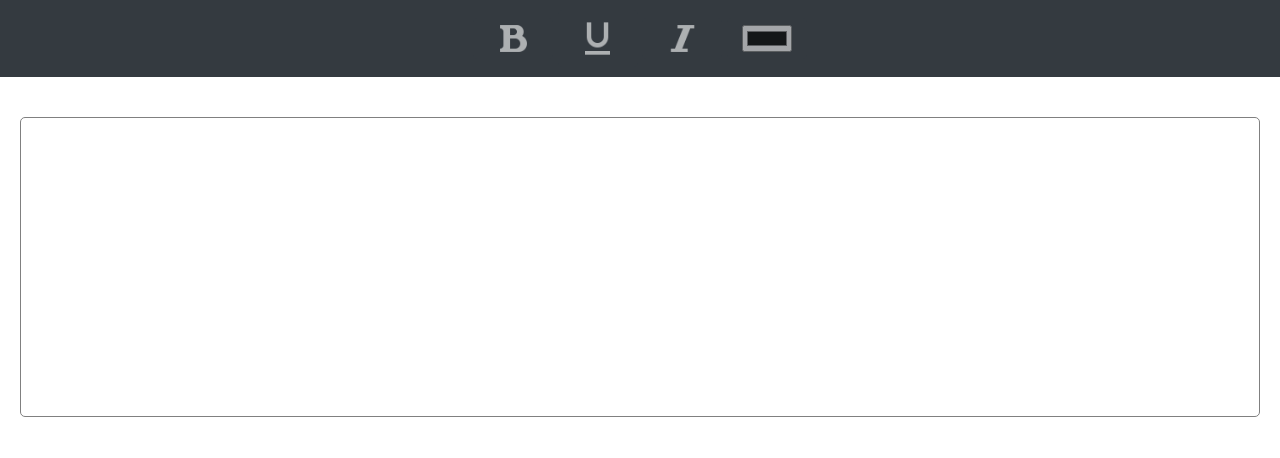
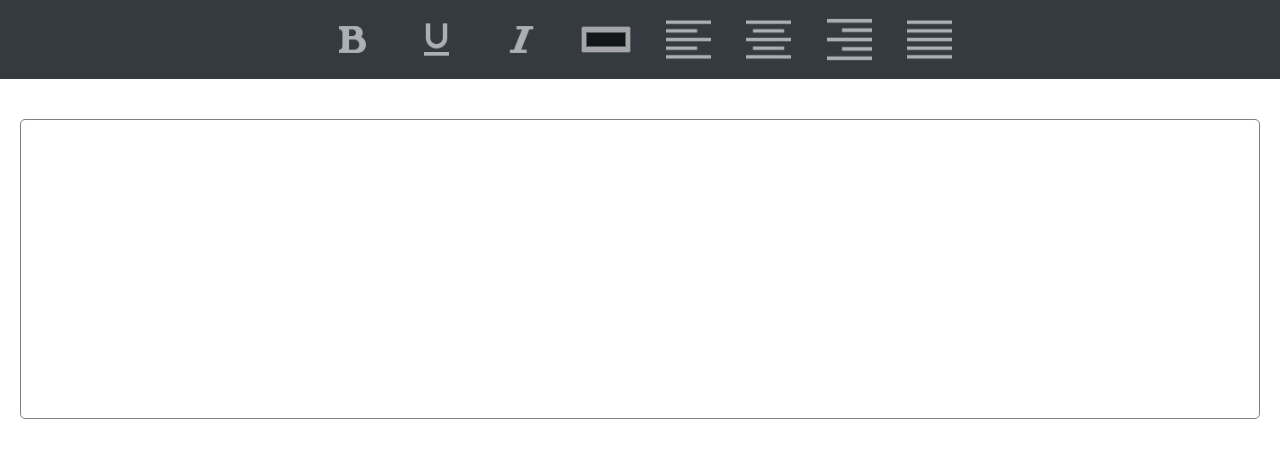
Before and after one commit to damithdiv17/TextEditor, a plain HTML site: page index.html in a window 1280 px wide. Drawn offline with nearby package versions, Linux system fonts and the light colour scheme.

Commit message:
Add text Allign features

```diff
--- a/index.html
+++ b/index.html
@@ -45,6 +45,12 @@
     opacity: 60%;
 }
 
+
+.images3{
+    width: 90%;
+    height: 90%;
+    opacity: 60%;
+}
     </style>
 </head>
 
@@ -57,6 +63,10 @@
             <button type="button" class="btn bg-dark bt" onclick="applyStyle('underline')"><img class="images2" src="Resources/format_underline_white_192x192.png" alt=""></button>
             <button type="button" class="btn bg-dark bt" onclick="applyStyle('italic')"><img class="images1" src="Resources/italic-xxl.png" alt=""></button>
             <button type="button" class="btn bg-dark bt"><input type="color" id="fontColorPicker" class="picker"></button>
+            <button type="button" class="btn bg-dark" onclick="applyAlignment('left')"><img class="images3" src="Resources/left.png" alt=""></button>
+            <button type="button" class="btn bg-dark" onclick="applyAlignment('center')"><img class="images3" src="Resources/center.png" alt=""></button>
+            <button type="button" class="btn bg-dark" onclick="applyAlignment('right')"><img class="images3" src="Resources/right.png" alt=""></button>
+            <button type="button" class="btn bg-dark" onclick="applyAlignment('justify')"><img class="images3" src="Resources/justify.png" alt=""></button>
         </div>
       </div>
 
@@ -89,6 +99,20 @@
        document.execCommand('foreColor', false, color);
    });
 
+//    text allign functions
+   function applyAlignment(alignment) {
+       // Save the current state for undo
+      var editorContent = document.getElementById('editor').innerHTML;
+       undoStack.push(editorContent);
+
+      // Apply the alignment
+       document.getElementById('editor').style.textAlign = alignment;
+
+       // Save the state after applying the alignment for redo
+      redoStack = [];
+       redoStack.push(document.getElementById('editor').innerHTML);
+   }
+
 </script>
 
     <!-- jQuery first, then Popper.js, then Bootstrap JS -->
```
